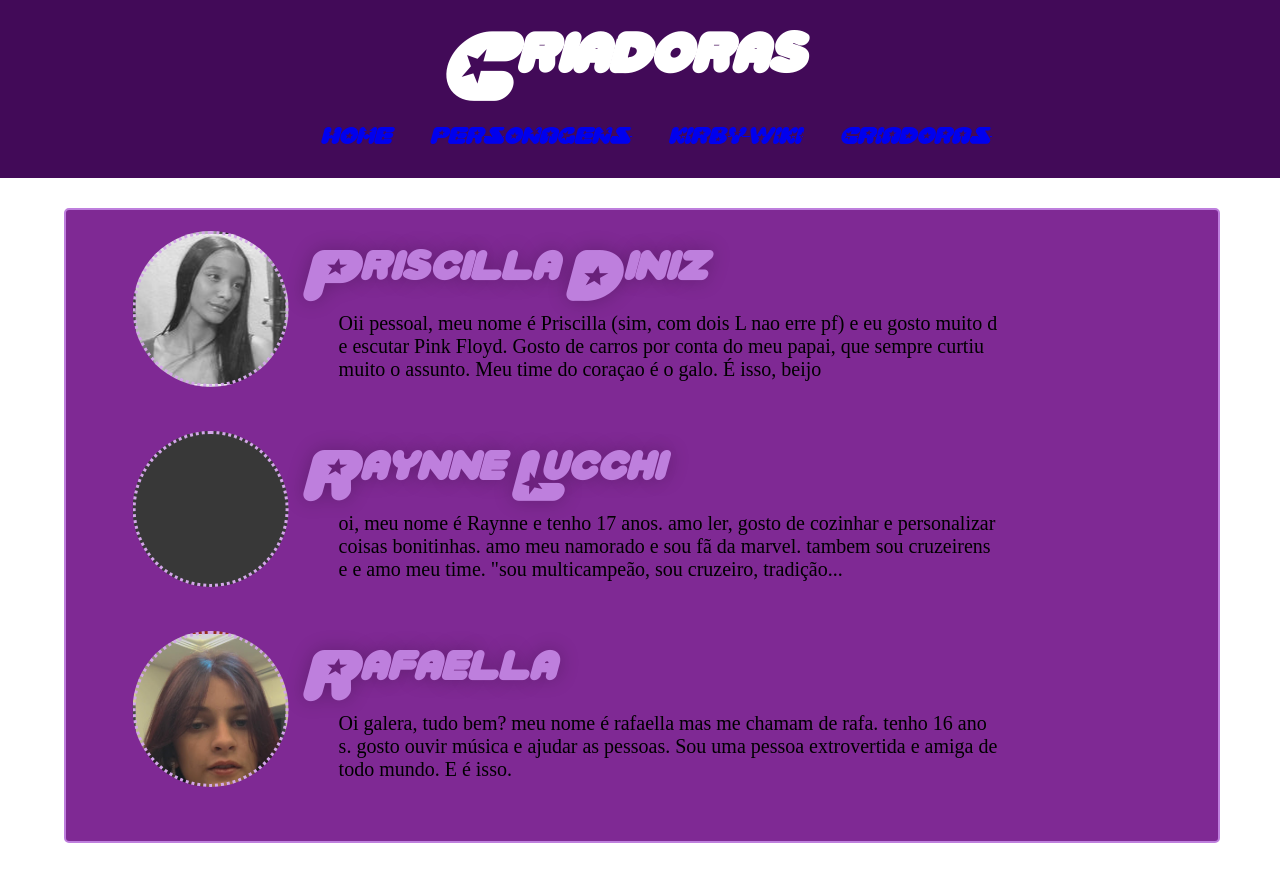
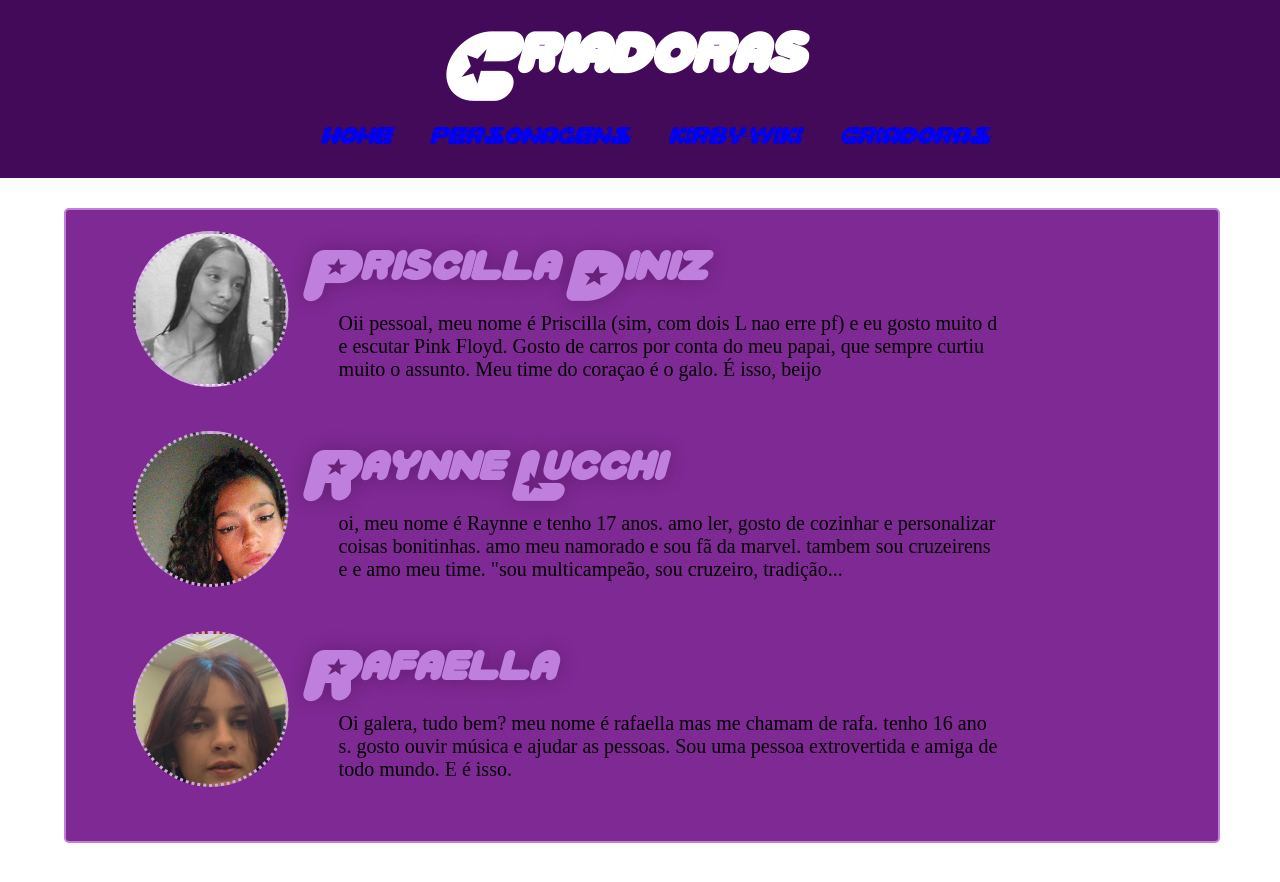
Before and after one commit to raynneluchi/Kirby, a plain HTML site: page Kirby/Kirby-main/Kirby-main/criadora.html in a window 1280 px wide. Drawn offline with Linux system fonts and the light colour scheme.

Commit message:
criadora.html

```diff
--- a/Kirby/Kirby-main/Kirby-main/criadora.html
+++ b/Kirby/Kirby-main/Kirby-main/criadora.html
@@ -42,7 +42,7 @@
                 </div>
             </div>
             <div class="amigos">
-                <div class="avatar" style="background-image: url(imgs/ray.jpeg);">
+                <div class="avatar" style="background-image: url(imgs/ray.webp);">
                 </div>
                 <div class="desc_container">
                     <br>
```
